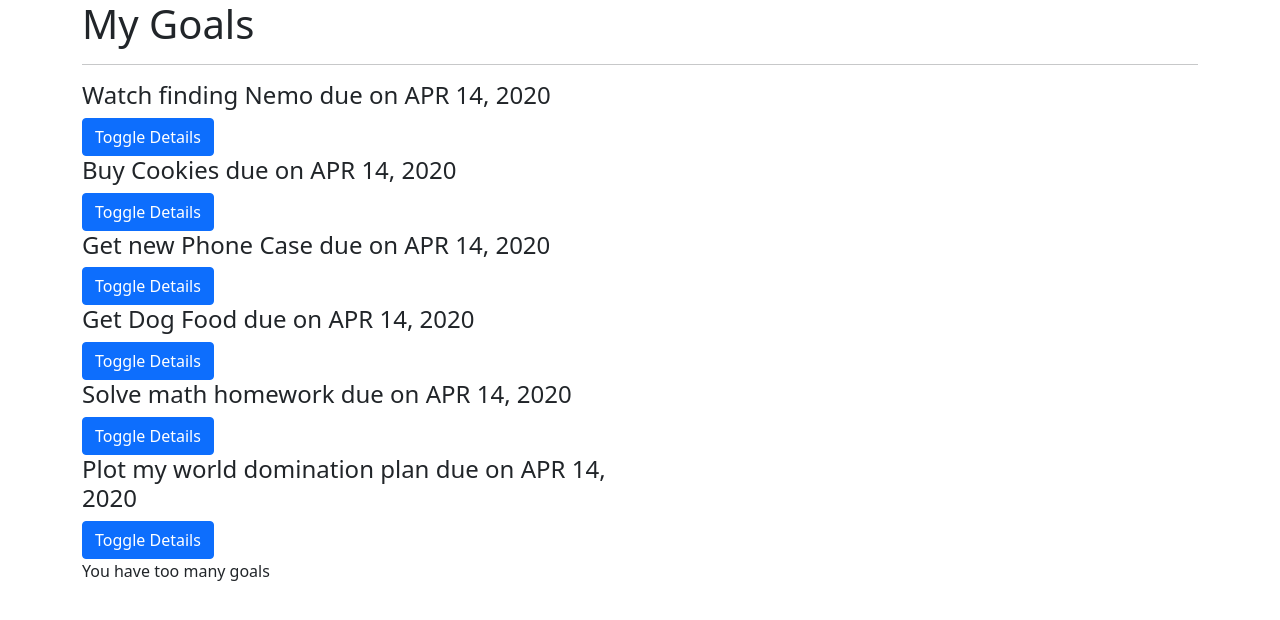
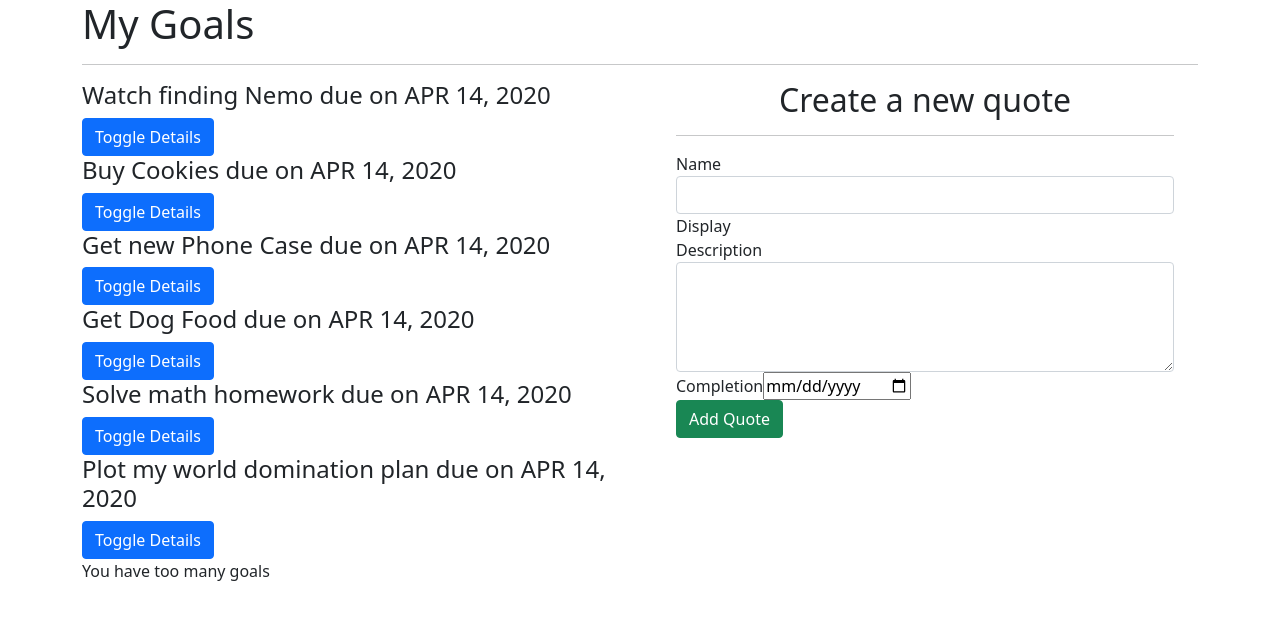
Before and after one commit to midigo0411/Quote, an Angular app: page / in a window 1280 px wide. Shown: the top 620 px of the page. Built offline with nearby package versions, Linux system fonts and the light colour scheme.

Commit message:
adding quote

```diff
--- a/src/app/app.module.ts
+++ b/src/app/app.module.ts
@@ -8,6 +8,7 @@
 import { HighlightQuoteDirective } from './highlight-quote.directive';
 import { DateCountPipe } from './date-count.pipe';
 import { QuoteFormComponent } from './quote-form/quote-form.component';
+import { FormsModule } from '@angular/forms';
 
 @NgModule({
   declarations: [
@@ -20,7 +21,8 @@
   ],
   imports: [
     BrowserModule,
-    AppRoutingModule
+    AppRoutingModule,
+    FormsModule
   ],
   providers: [],
   bootstrap: [AppComponent]
--- a/src/app/quote-form/quote-form.component.html
+++ b/src/app/quote-form/quote-form.component.html
@@ -1 +1,27 @@
-<p>quote-form works!</p>
+<div class="container-fluid">
+    <h2 class="text-center">Create a new quote</h2>
+    <hr>
+    <form #quoteForm='ngForm'>
+        <div class="form-group">
+
+            <label for="name">Name</label>
+            <input type="text" required class="form-control" id="name" [(ngModel)]="newQuote.name" name="name">
+
+  <!-- Testing to see if we get any data -->
+            Display {{newQuote.name}}
+        </div>
+        <div class="form-group">
+
+            <label for="description">Description</label>
+            <textarea class="form-control" id="description" rows="4" required></textarea>
+
+        </div>
+        <div class="form-group">
+
+            <label for="complete">Completion</label>
+            <input type='date' id="complete" required>
+
+        </div>
+        <button type="submit" class="btn btn-success">Add Quote</button>
+    </form>
+  </div>
--- a/src/app/quote-form/quote-form.component.ts
+++ b/src/app/quote-form/quote-form.component.ts
@@ -1,15 +1,17 @@
 import { Component, OnInit } from '@angular/core';
-
+import { Quote } from '../quote';
 @Component({
   selector: 'app-quote-form',
   templateUrl: './quote-form.component.html',
   styleUrls: ['./quote-form.component.css']
 })
 export class QuoteFormComponent implements OnInit {
+  newQuote = new Quote(0,"","",new Date());
+
 
   constructor() { }
 
-  ngOnInit(): void {
+  ngOnInit() {
   }
 
 }
--- a/src/app/quote/quote.component.html
+++ b/src/app/quote/quote.component.html
@@ -15,6 +15,9 @@
         </div>
       </div>
     </div>
+    <div class="col-md-6">
+      <app-quote-form></app-quote-form>
+    </div>
   </div>
 
   <p *ngIf='quotes.length > 5'>You have too many goals</p>
```
